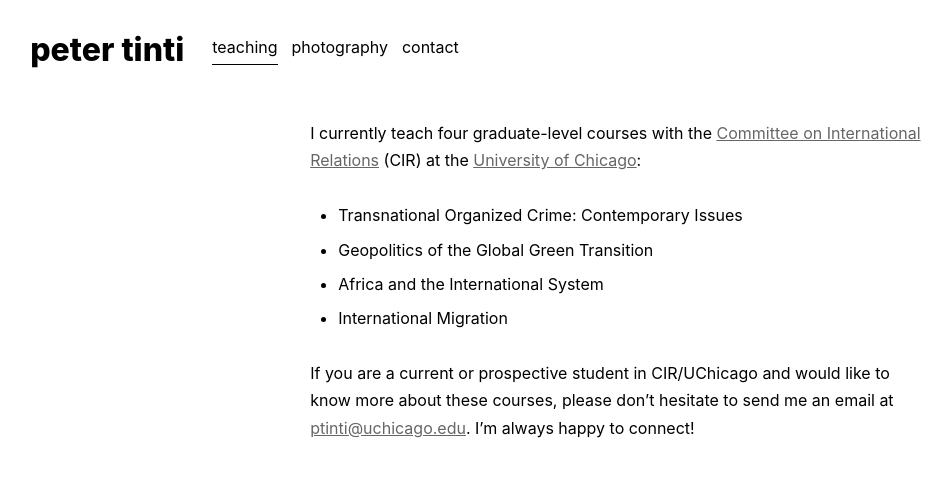
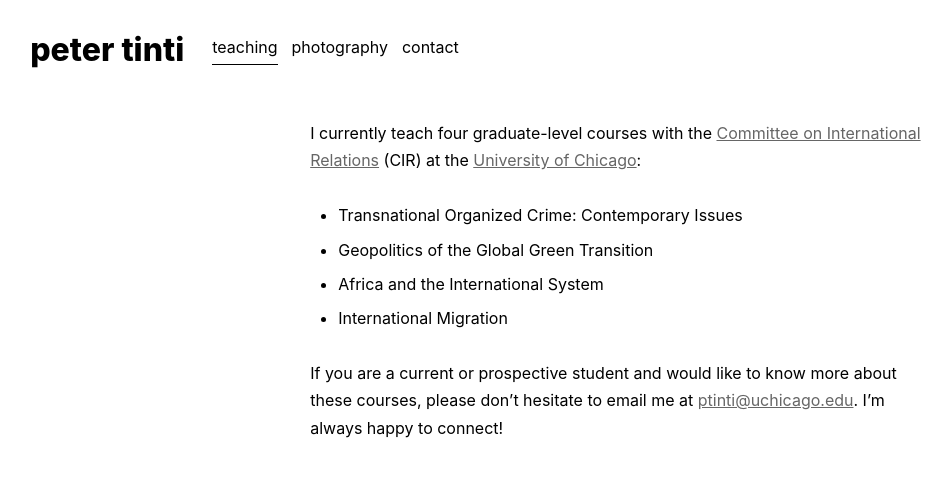
Before and after one commit to petertinti/petertinti.github.io, a Jekyll site: the page built from teaching.markdown, in a window 1280 px wide. Shown: the top 477 px of the page, without its empty margins (21-972 px from the left). Built offline with Jekyll 4.4.1, drawn with Linux system fonts in a browser that asks for light colours.

Commit message:
Update teaching.markdown

```diff
--- a/teaching.markdown
+++ b/teaching.markdown
@@ -11,4 +11,4 @@ I currently teach four graduate-level courses with the [Committee on Internation
 - Africa and the International System
 - International Migration
 
-If you are a current or prospective student in CIR/UChicago and would like to know more about these courses, please don't hesitate to send me an email at [ptinti@uchicago.edu](mailto:ptinti@uchicago.edu). I'm always happy to connect!
+If you are a current or prospective student and would like to know more about these courses, please don't hesitate to email me at [ptinti@uchicago.edu](mailto:ptinti@uchicago.edu). I'm always happy to connect!
```
